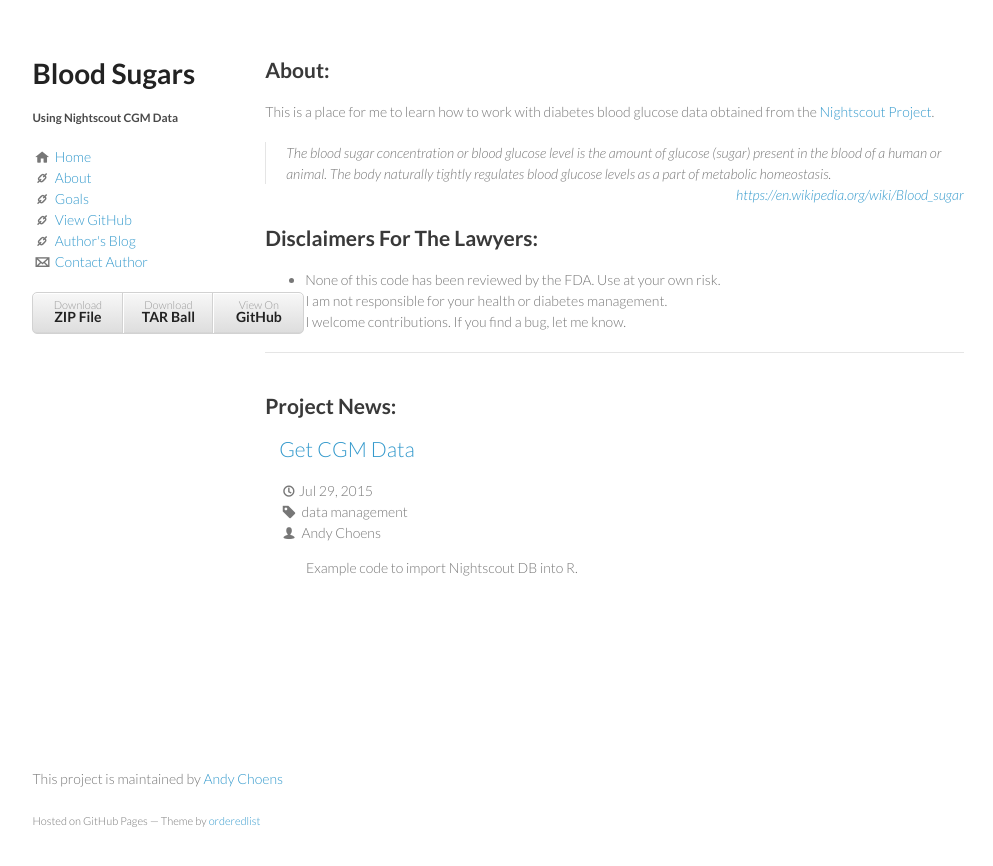
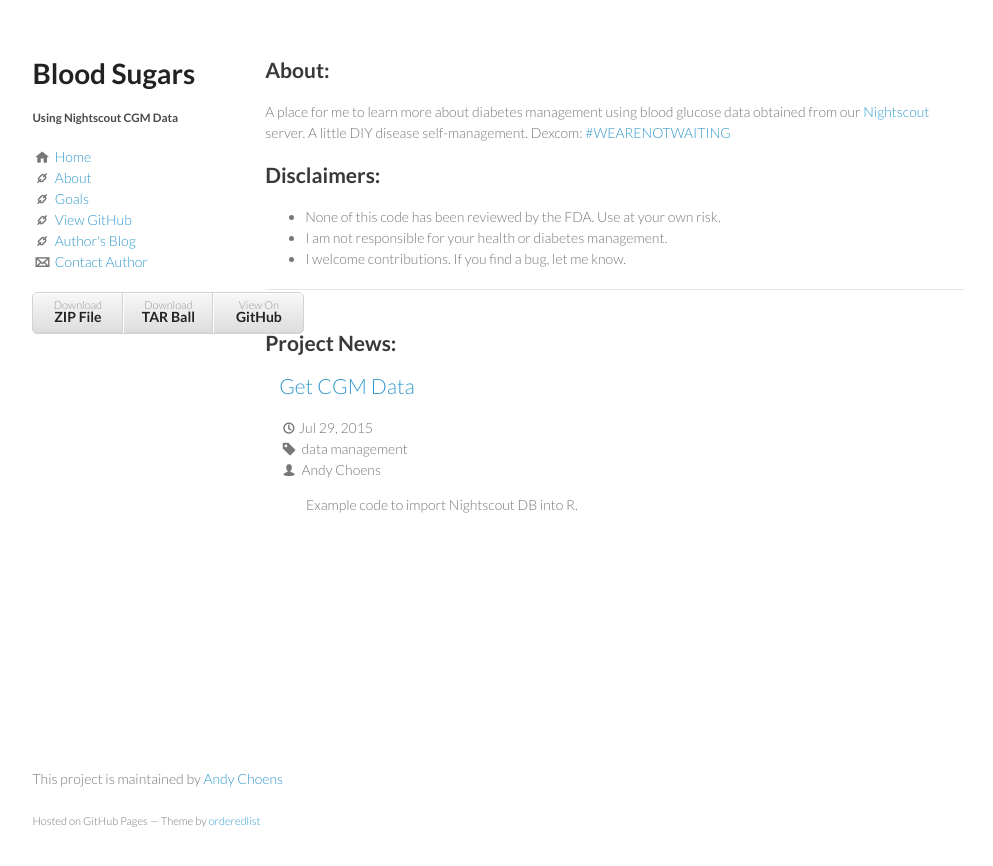
Before and after one commit to Choens/blood-sugars, a Jekyll site: the page built from index.html, in a window 1280 px wide. Shown: the top 866 px of the page, without its empty margins (142-1135 px from the left). Built offline with Jekyll 4.4.1, drawn with Linux system fonts in a browser that asks for light colours; the list of posts is cut into pages by our own code.

Commit message:
Improvements to index.html.

```diff
--- a/index.html
+++ b/index.html
@@ -5,19 +5,12 @@ title: Blood Sugars
 <h2>About:</h2>
 
 <p>
-    This is a place for me to learn how to work with diabetes
-    blood glucose data obtained from the <a href="http://www.nightscout.info/">Nightscout Project</a>.
+    A place for me to learn more about diabetes management using blood
+    glucose data obtained from our <a href="http://www.nightscout.info/">Nightscout</a> server. A
+    little DIY disease self-management. Dexcom: <a href="https://twitter.com/hashtag/wearenotwaiting">#WEARENOTWAITING</a>
 </p>
 
-<blockquote width="80%">
-    The blood sugar concentration or blood glucose level is the amount
-    of glucose (sugar) present in the blood of a human or animal. The
-    body naturally tightly regulates blood glucose levels as a part of
-    metabolic homeostasis.
-    <br/><a href="https://en.wikipedia.org/wiki/Blood_sugar" style="float:right;">https://en.wikipedia.org/wiki/Blood_sugar</a>
-</blockquote>
-<br/><br/>
-<h2>Disclaimers For The Lawyers:</h2>
+<h2>Disclaimers:</h2>
 <ul>
     <li>None of this code has been reviewed by the FDA. Use at your
     own risk.</li>
```
